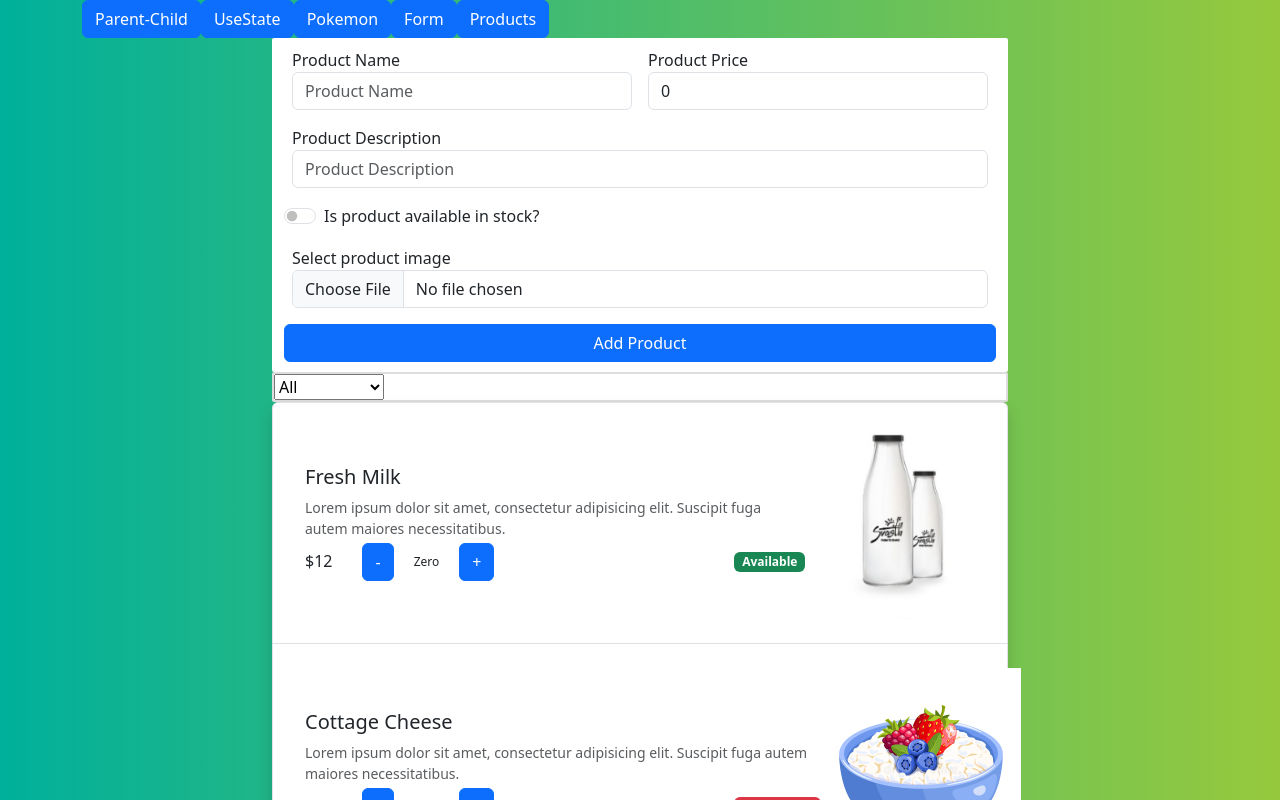
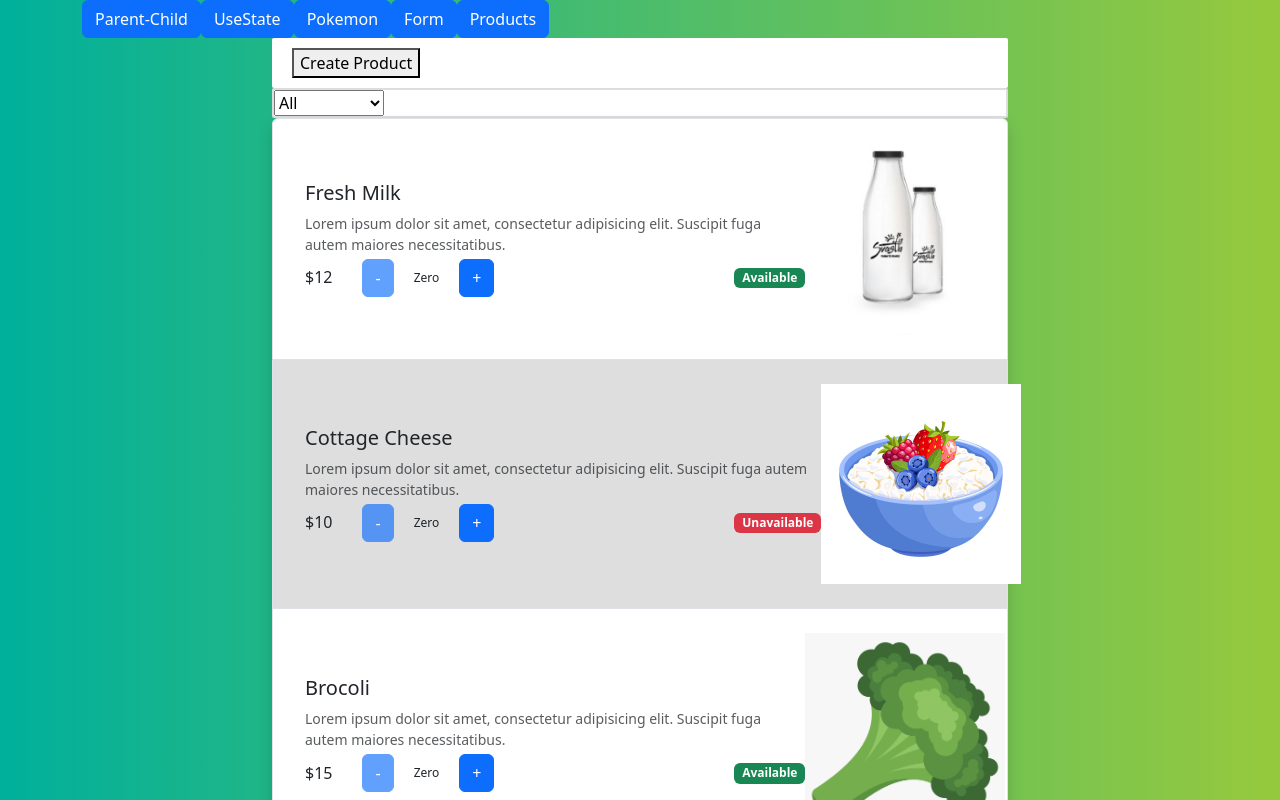
Before and after one commit to daikianjiki/ReactPractice, a React (Create React App) app: page /products in a window 1280 px wide. Shown: the top 800 px of the page. Built offline with nearby package versions, Linux system fonts and the light colour scheme.

Commit message:
practiced with conditional rendering, dynamic attributes and inline styling

```diff
--- a/src/components/CreateProduct/CreateProduct.tsx
+++ b/src/components/CreateProduct/CreateProduct.tsx
@@ -1,3 +1,4 @@
+import { useState } from "react";
 import { Product } from "../../models/Product";
 import ProductForm from "./ProductForm";
 
@@ -6,12 +7,22 @@ interface ProductProps {
 }
 
 export default function CreateProduct(props: ProductProps) {
+    let [showForm, setShowForm] = useState(false)
     function onCreateProduct(product: Product) {
         props.createProduct(product)
     }
+
+    function onCreateNewProduct() {
+        setShowForm(true)
+    }
+
+    function onProductSubmittedOrCancelled() {
+        setShowForm(false)
+    }
     return (
         <div style={{backgroundColor: 'white', padding: '10px 20px', borderRadius: 2}}>
-            <ProductForm createProduct={onCreateProduct}/>
+            {!showForm && <button onClick={onCreateNewProduct}>Create Product</button>}
+            {showForm && <ProductForm createProduct={onCreateProduct} onCancel={onProductSubmittedOrCancelled} />}
         </div>
     )
 }
--- a/src/components/CreateProduct/ProductForm.tsx
+++ b/src/components/CreateProduct/ProductForm.tsx
@@ -3,6 +3,7 @@ import { Product } from "../../models/Product";
 
 interface ProductProps {
     createProduct: (product: Product) => void
+    onCancel: any
 }
 
 export default function ProductForm(props: ProductProps) {
@@ -98,6 +99,7 @@ export default function ProductForm(props: ProductProps) {
         })
 
         props.createProduct(product)
+        props.onCancel()
     }
     return (
         <form className="row g-3" onSubmit={createProductEventHandler}>
@@ -147,6 +149,7 @@ export default function ProductForm(props: ProductProps) {
 
 
             <button type="submit" className="btn btn-primary">Add Product</button>
+            <button type="button" onClick={props.onCancel}>Cancel</button>
         </form>
     )
 }
--- a/src/components/ProductList/ProductDetails.tsx
+++ b/src/components/ProductList/ProductDetails.tsx
@@ -31,7 +31,7 @@ export default function ProductDetails(props: ProductDetailsProp) {
         <div className="d-flex align-items-center justify-content-start mt-1">
         {/* Here we are using an inline styling and it requires double curly braces {{}} */}
         <h6 className="font-weight-bold my-2" style={{marginRight: 30}}>${props.product.price}</h6>
-        <button onClick={decrementProductCount} className="btn btn-primary">-</button>
+        <button onClick={decrementProductCount} className="btn btn-primary" disabled={productCount == 0}>-</button>
         {/* Here we are assigning styling to a variable and passing the variable within the curly braces. */}
         <span style={style}>{ displayFormattedProductionCount() }</span>
         <button onClick={incrementProductCount} className="btn btn-primary">+</button>
--- a/src/components/ProductList/ProductList.tsx
+++ b/src/components/ProductList/ProductList.tsx
@@ -6,6 +6,7 @@ interface ProductProps {
     newProductList: Product[]
 }
 export default function ProductList(prop: ProductProps) {
+    if (prop.newProductList.length === 0) return <h3>No products available</h3>
     return (
         <ul className="list-group shadow">
             {prop.newProductList.map(product => (
--- a/src/components/ProductList/Products.tsx
+++ b/src/components/ProductList/Products.tsx
@@ -6,16 +6,15 @@ interface ProductsProps {
 }
 
 export default function Products(props: ProductsProps) {
-    const { product } = props
     return (
-        <li className="list-group-item">
+        <li className="list-group-item" style={{backgroundColor: props.product.isAvailable ? 'white' : '#dedede'}}>
             <div className="media align-items-lg-center flex-column flex-lg-row p-3 d-flex">
                 <div className="media-body order-2 order-lg-1">
-                    <h5 className="mt-0 font-weight-bold mb-2">{product.pName}</h5>
-                    <p className="font-italic text-muted mb-0 small">{product.desc}</p>
-                    <ProductDetails product={product} />
+                    <h5 className="mt-0 font-weight-bold mb-2">{props.product.pName}</h5>
+                    <p className="font-italic text-muted mb-0 small">{props.product.desc}</p>
+                    <ProductDetails product={props.product} />
                 </div>
-                <img src={product.image} alt={product.pName} width="200" className="ml-;g-5 order-1 orderlg-2" />
+                <img src={props.product.image} alt={props.product.pName} width="200" className="ml-;g-5 order-1 orderlg-2" />
             </div>
         </li>
     )
```
